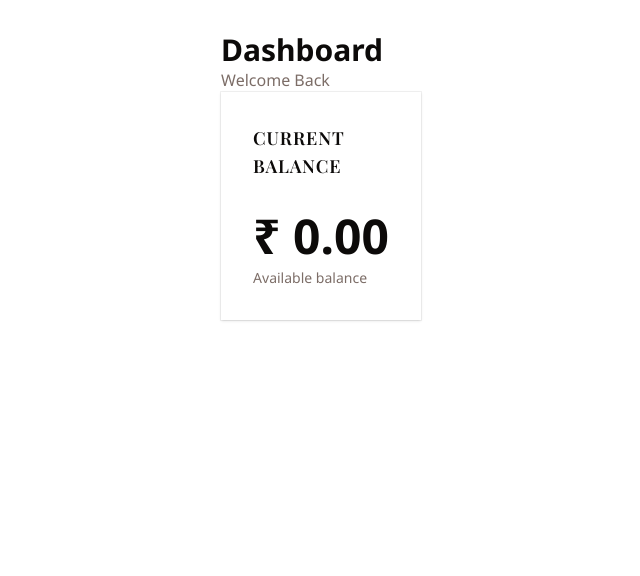
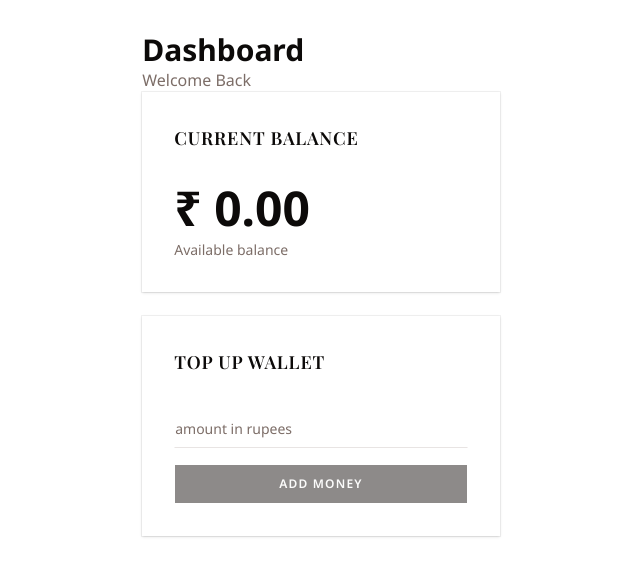
Before and after one commit to FluffySce/mini-wallet, a Next.js app in the folder mini-wallet-frontend/: page /dashboard in a window 1280 px wide. Shown: the top 576 px of the page, without its empty margins (319-959 px from the left). Built offline with nearby package versions, Linux system fonts and the light colour scheme; no server answers; a web font is replaced by a local one.

Commit message:
feat: add TopupForm component for wallet top-up functionality in DashboardPage

```diff
--- a/mini-wallet-frontend/src/app/dashboard/page.tsx
+++ b/mini-wallet-frontend/src/app/dashboard/page.tsx
@@ -5,6 +5,7 @@ import { useState, useEffect } from "react";
 import { api } from "@/lib/api";
 
 import { BalanceCard } from "@/components/wallet/balance-card";
+import { TopupForm } from "@/components/wallet/topup-form";
 
 export default function DashboardPage() {
   const [balance, setBalance] = useState(0);
@@ -37,7 +38,10 @@ export default function DashboardPage() {
     <div className="max-w-6xl mx-auto p-8">
       <h1 className="text-3xl font-bold">Dashboard</h1>
       <p className="text-muted-foreground">Welcome Back</p>
-      <BalanceCard balance={balance}></BalanceCard>
+      <div className="grid gap-6">
+        <BalanceCard balance={balance}></BalanceCard>
+        <TopupForm onSuccess={fetchWallet} />
+      </div>
     </div>
   );
 }
--- /dev/null
+++ b/mini-wallet-frontend/src/components/wallet/topup-form.tsx
@@ -0,0 +1,87 @@
+"use client";
+
+import { Card, CardHeader, CardTitle, CardContent } from "@/components/ui/card";
+
+import { useState, useEffect } from "react";
+
+import { Button } from "../ui/button";
+import { Input } from "../ui/input";
+
+import { api } from "@/lib/api";
+
+type Props = {
+  onSuccess: () => void;
+};
+
+export function TopupForm({ onSuccess }: Props) {
+  const [amount, setAmount] = useState("");
+  const [loading, setLoading] = useState(false);
+  const [error, setError] = useState("");
+  const [success, setSuccess] = useState("");
+  const isValidAmount = Number(amount) > 0;
+
+  //removing the msgs post 3 seconds - UX
+  useEffect(() => {
+    if (!success) return;
+    const timer = setTimeout(() => {
+      setSuccess("");
+    }, 3000);
+
+    return () => clearTimeout(timer);
+  }, [success]);
+  //top up handler logic
+  const handleTopup = async () => {
+    const numericAmount = Number(amount);
+
+    if (!numericAmount || numericAmount <= 0) {
+      setError("Please enter a valid amount");
+      return;
+    }
+
+    try {
+      setLoading(true);
+
+      setError("");
+      setSuccess("");
+      await api.post("/wallet/topup", {
+        amount: numericAmount * 100,
+      });
+      setError("");
+      setAmount("");
+      onSuccess();
+      setSuccess("Money Added Sucessfully!");
+    } catch (err) {
+      console.error(err);
+      setError("Failed to add money");
+    } finally {
+      setLoading(false);
+    }
+  };
+
+  return (
+    <Card>
+      <CardHeader>
+        <CardTitle>Top Up Wallet</CardTitle>
+      </CardHeader>
+      <CardContent>
+        <div className="space-y-4">
+          <Input
+            type="number"
+            placeholder="amount in rupees"
+            value={amount}
+            onChange={(e) => setAmount(e.target.value)}
+          />
+          {error && <p className="text-red-500">{error}</p>}
+          {success && <p className="text-green-600">{success}</p>}
+          <Button
+            className="w-full"
+            onClick={handleTopup}
+            disabled={loading || !isValidAmount}
+          >
+            {loading ? "Adding..." : "Add Money"}
+          </Button>
+        </div>
+      </CardContent>
+    </Card>
+  );
+}
```
